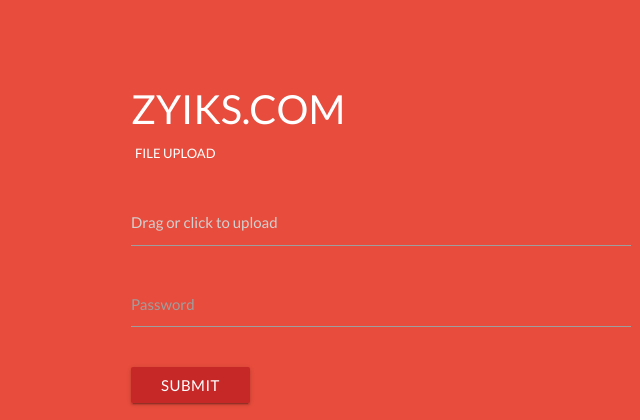
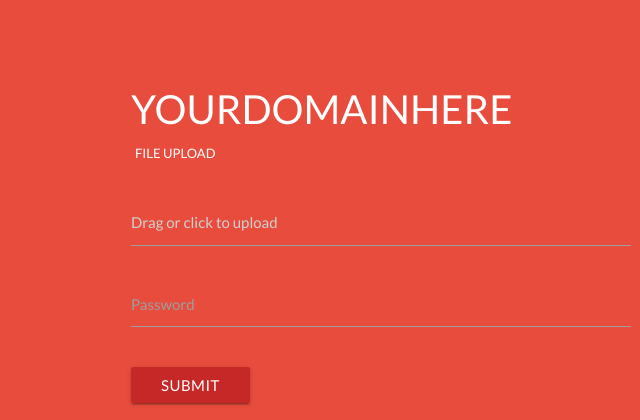
Before and after one commit to CaseyK9/sharex-uploader, a Flask app: page / in a window 1280 px wide. Shown: the top 420 px of the page, without its empty margins (259-899 px from the left). Run offline with Flask 2, Linux system fonts and the light colour scheme; some libraries are stand-ins or nearby versions.

Commit message:
Removed domain specific urls

```diff
--- a/sharex_uploader/templates/index.html
+++ b/sharex_uploader/templates/index.html
@@ -5,17 +5,17 @@
     <link href="https://fonts.googleapis.com/icon?family=Material+Icons" rel="stylesheet">
     <!--Import materialize.css-->
     <link rel="stylesheet" href="https://cdnjs.cloudflare.com/ajax/libs/materialize/0.97.8/css/materialize.min.css">
-    <title>Zyiks.com file uploader</title>
+    <title>yourdomainhere file uploader</title>
     <!--Let browser know website is optimized for mobile-->
     <meta name="viewport" content="width=device-width, initial-scale=1.0"/>
-    <link rel="stylesheet" type="text/css" href="https://upload.zyiks.com/static/css/index.css">
+    <link rel="stylesheet" type="text/css" href="static/css/index.css">
 
 </head>
 <body>
 
 
 <div class="container" id="container">
-    <h1>zyiks.com <span>file upload</span></h1>
+    <h1>yourdomainhere <span>file upload</span></h1>
 
     <form action="upload" method="post" enctype="multipart/form-data">
         <div class="file-field input-field flex-container">
```
